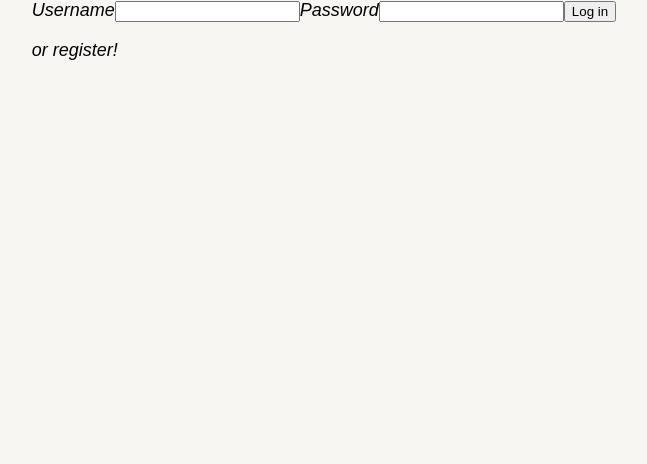
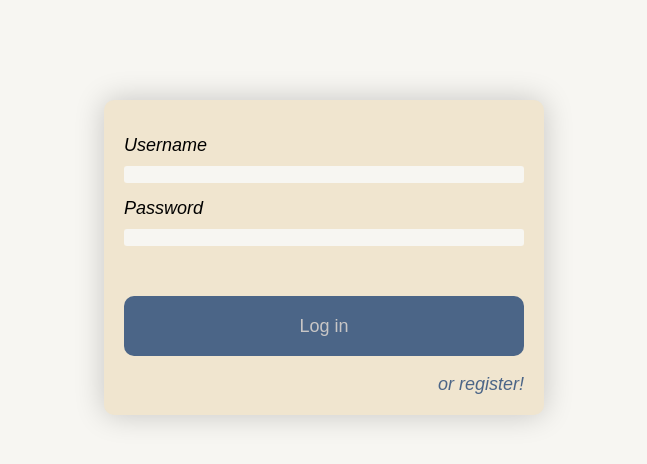
Before and after one commit to b4ry/chatapp, a React (Create React App) app: page / in a window 1280 px wide. Shown: the top 464 px of the page, without its empty margins (316-963 px from the left). Built offline with nearby package versions, Linux system fonts and the light colour scheme; a web font is replaced by a local one; what @microsoft/signalr, @microsoft/signalr-protocol-msgpack would draw is missing.

Commit message:
- fix css in the login window, so it doesnt leak

```diff
--- a/src/components/LoginWindow.tsx
+++ b/src/components/LoginWindow.tsx
@@ -87,12 +87,13 @@ export default function LoginWindow() {
 
     const renderForm = () => (
         <div className={styles.loginWindow}>
-            <form onSubmit={handleOnSubmit}>
-                <label htmlFor="username">Username</label>
-                <input id="username" name="username" required />
+            <form className={styles.form} onSubmit={handleOnSubmit}>
+                <label className={styles.label} htmlFor="username">Username</label>
+                <input className={styles.input} id="username" name="username" required />
 
-                <label htmlFor="password">Password</label>
+                <label className={styles.label} htmlFor="password">Password</label>
                 <input
+                    className={styles.input}
                     type="password"
                     id="password"
                     name="password"
@@ -108,8 +109,9 @@ export default function LoginWindow() {
 
                 {isRegistering && (
                     <>
-                        <label htmlFor="confirmPassword">Confirm password</label>
+                        <label className={styles.label} htmlFor="confirmPassword">Confirm password</label>
                         <input
+                            className={styles.input}
                             type="password"
                             id="confirmPassword"
                             name="confirmPassword"
@@ -125,10 +127,10 @@ export default function LoginWindow() {
                     </>
                 )}
 
-                <button type="submit" disabled={isSubmitting}>
+                <button className={styles.button} type="submit" disabled={isSubmitting}>
                     {isSubmitting ? (isRegistering ? "...registering" : "...logging in") : isRegistering ? "Register" : "Log in"}
                 </button>
-                <p onClick={toggleWindow}>
+                <p className={styles.p} onClick={toggleWindow}>
                     {isRegistering ? "back to login!" : "or register!"}
                 </p>
             </form>
```
